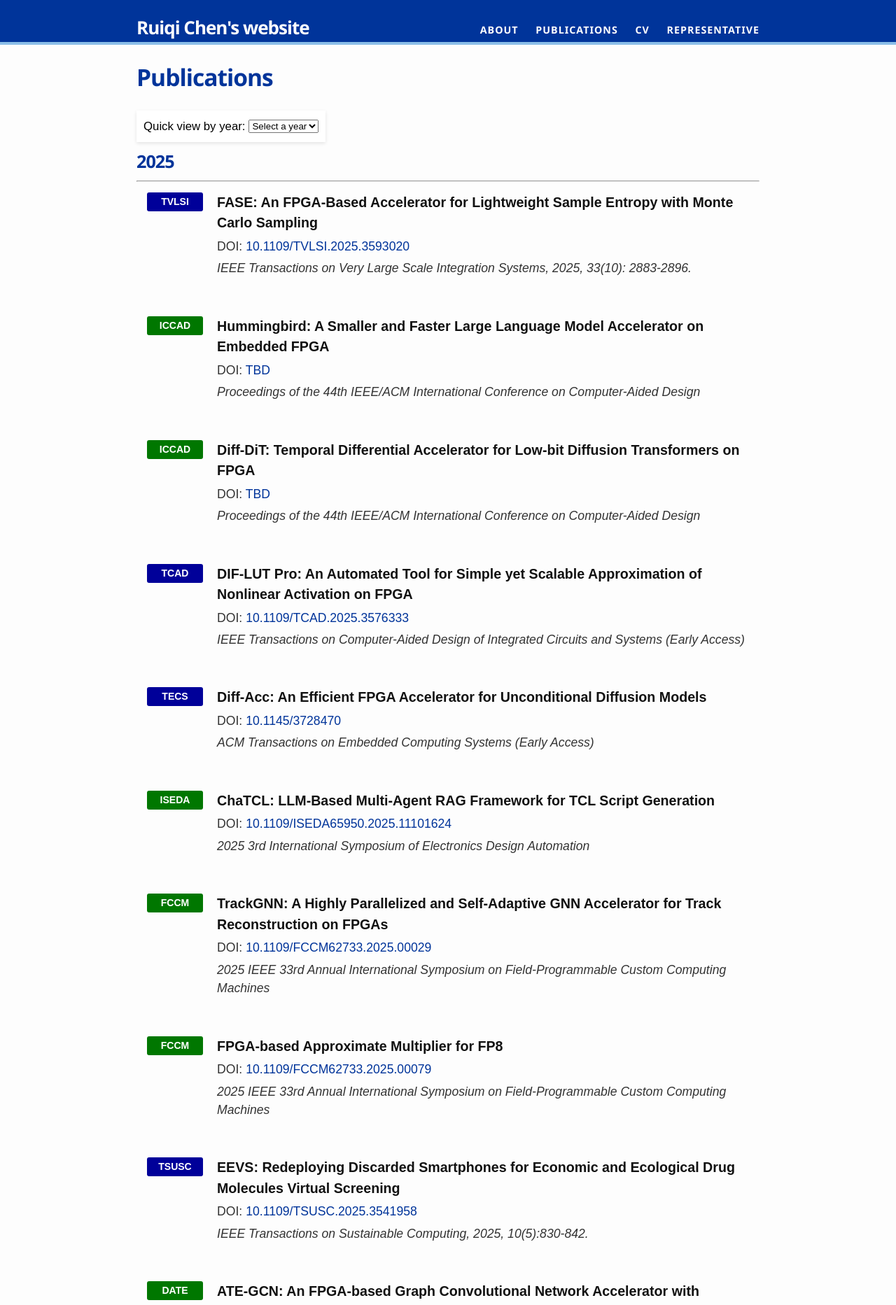
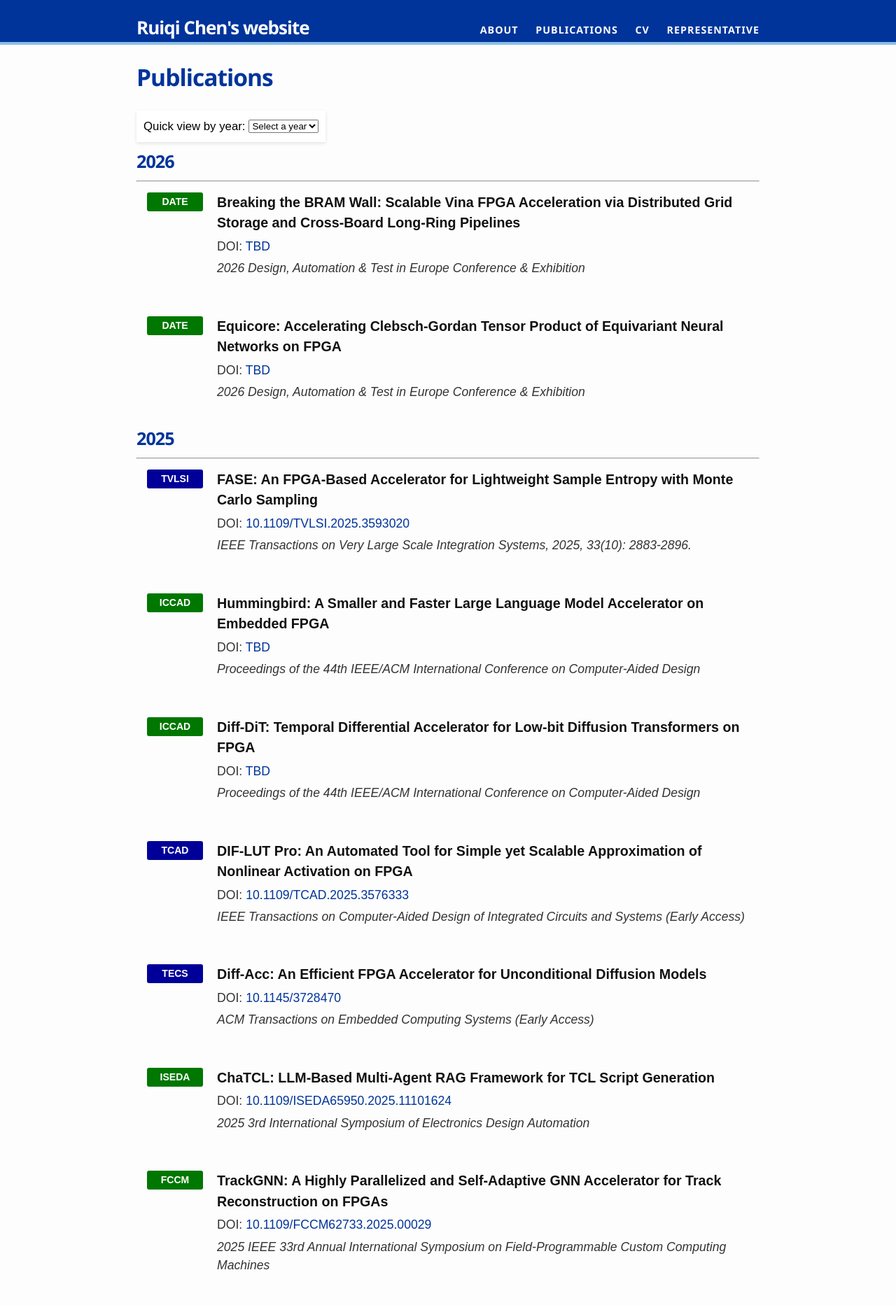
Before and after one commit to ruiqichen7/ruiqichen7.github.io, a Jekyll site: the page built from publications.md, in a window 1280 px wide. Shown: the top 1865 px of the page at 70% size. Built offline with Jekyll 4.4.1, drawn with Linux system fonts in a browser that asks for light colours.

Commit message:
update index publist and vina

```diff
--- a/_sass/_rollbar.scss
+++ b/_sass/_rollbar.scss
@@ -101,7 +101,7 @@
   flex: 0 0 140px;
   text-align: right;
   white-space: nowrap;
-  font-size: 14px;
+  font-size: 1.05em;
 
   /* 与 Latest News 日期相同的效果 */
   font-weight: bold;
--- a/publications.md
+++ b/publications.md
@@ -8,6 +8,7 @@ permalink: /publications/
     <label for="year-select" style="margin-right: 5px; color: black;">Quick view by year:</label>
     <select id="year-select" onchange="scrollToYear(event)">
         <option value="">Select a year</option>
+        <option value="year-2026">2026</option>
         <option value="year-2025">2025</option>
         <option value="year-2024">2024</option>
         <option value="year-2023">2023</option>
@@ -16,6 +17,56 @@ permalink: /publications/
     </select>
 </div>
 
+<a id="year-2026" style="scroll-margin-top: 70px;"></a>
+
+2026
+======
+------
+<div style="padding: 15px; margin-bottom: 20px; display: flex;">
+  <div style="flex: 0 0 80px;">
+    <span
+      style="
+        display: inline-block;
+        width: 80px;
+        box-sizing: border-box;
+        text-align: center;
+        background-color: #070;
+        color: #fff;
+        padding: 3px 8px;
+        font-size: 14px;
+        font-weight: bold;
+        border-radius: 3px;
+      ">DATE</span>
+    </div>
+    <div style="flex: 1; padding-left: 20px;">
+        <h3 style="margin: 0;font-style: normal;font-weight: 600;">Breaking the BRAM Wall: Scalable Vina FPGA Acceleration via Distributed Grid Storage and Cross-Board Long-Ring Pipelines</h3>
+        <p style="margin: 5px 0;">DOI: <a href="https://www.date-conference.com/author-notification-d-t-and-e-tracks" >TBD</a></p>
+        <p style="margin: 5px 0;"><i>2026 Design, Automation & Test in Europe Conference & Exhibition</i></p>
+    </div>
+</div>
+
+<div style="padding: 15px; margin-bottom: 20px; display: flex;">
+  <div style="flex: 0 0 80px;">
+    <span
+      style="
+        display: inline-block;
+        width: 80px;
+        box-sizing: border-box;
+        text-align: center;
+        background-color: #070;
+        color: #fff;
+        padding: 3px 8px;
+        font-size: 14px;
+        font-weight: bold;
+        border-radius: 3px;
+      ">DATE</span>
+    </div>
+    <div style="flex: 1; padding-left: 20px;">
+        <h3 style="margin: 0;font-style: normal;font-weight: 600;">Equicore: Accelerating Clebsch-Gordan Tensor Product of Equivariant Neural Networks on FPGA</h3>
+        <p style="margin: 5px 0;">DOI: <a href="https://www.date-conference.com/author-notification-d-t-and-e-tracks" >TBD</a></p>
+        <p style="margin: 5px 0;"><i>2026 Design, Automation & Test in Europe Conference & Exhibition</i></p>
+    </div>
+</div>
 
 
 <a id="year-2025" style="scroll-margin-top: 70px;"></a>
```
Also changed, not shown: index.html (+8 -24 lines), representative/Vina.md (+1 -0 lines), images/representative/Vina/efforts.png.
